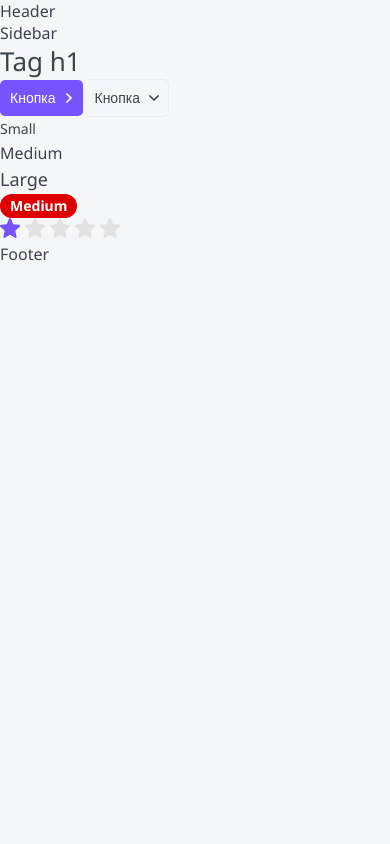
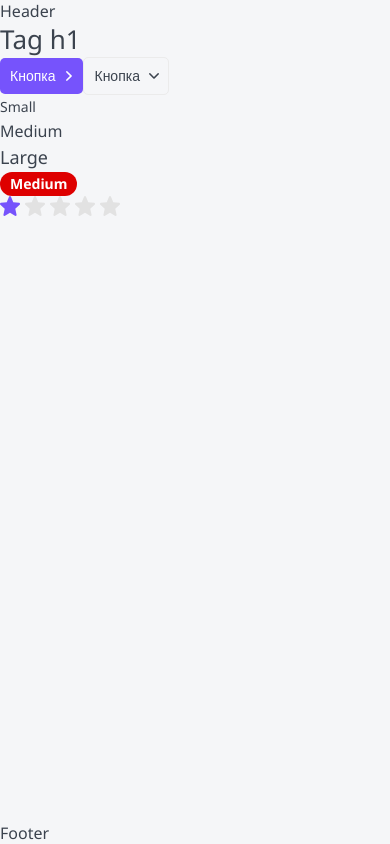
Before and after one commit to kruushik89/next-js, a Next.js app: page / in a window 390 px wide. Built offline with nearby package versions, Linux system fonts and the light colour scheme.

Commit message:
add css grid for layout

```diff
--- a/layout/Layout.module.css
+++ b/layout/Layout.module.css
@@ -0,0 +1,47 @@
+.wrapper {
+    display: grid;
+    min-height: 100vh;
+    grid-template-columns: auto 230px minmax(320px, 1200px) auto;
+    grid-template-rows: auto 1fr auto;
+    grid-template-areas:
+        ". header header ."
+        ". sidebar body ."
+        "footer footer footer footer"
+    ;
+}
+
+.header {
+    grid-area: header;
+    display: none;
+}
+
+.sidebar {
+    grid-area: sidebar;
+}
+
+.body {
+    grid-area: body;
+}
+
+.footer {
+    grid-area: footer;
+}
+
+@media (max-width: 765px) {
+    .wrapper {
+        grid-template-columns: minmax(320px, 1200px);
+        grid-template-areas:
+        "header"
+        "body"
+        "footer"
+    ;;
+    }
+
+    .sidebar{
+        display: none;
+    }
+
+    .header {
+        display: block;
+    }
+}
--- a/layout/Layout.tsx
+++ b/layout/Layout.tsx
@@ -4,23 +4,23 @@
 import Footer from "./Footer/Footer";
 import {Component, FunctionComponent} from "react";
 
+import styles from "./Layout.module.css";
+
 const Layout = ({children}: LayoutProps): JSX.Element => {
-  return (
-      <>
-        <Header/>
-        <div>
-          <Sidebar />
-          <div>
-            {children}
-          </div>
+    return (
+        <div className={styles.wrapper}>
+            <Header className={styles.header}/>
+            <Sidebar className={styles.sidebar}/>
+            <div className={styles.body}>
+                {children}
+            </div>
+            <Footer className={styles.footer}/>
         </div>
-        <Footer/>
-      </>
-  )
+    )
 }
 
 export const withLayout = <T extends Record<string, unknown>>(Component: FunctionComponent<T>) => {
-    return function withLayoutComponent (props: T): JSX.Element {
+    return function withLayoutComponent(props: T): JSX.Element {
         return (
             <Layout>
                 <Component {...props}/>
```
